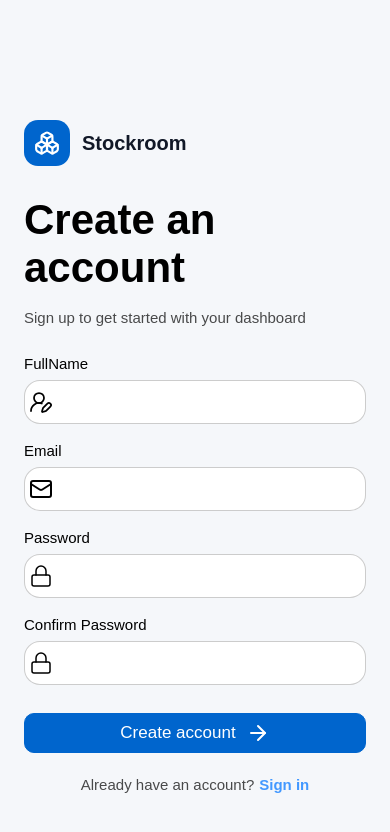
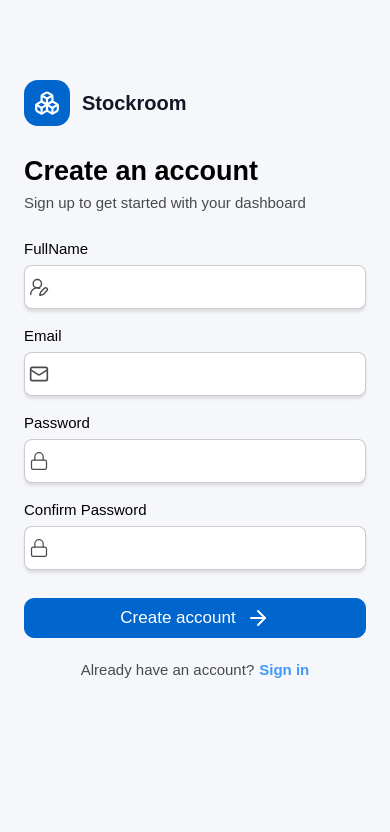
Before and after one commit to Atafo1/inventoryapp, a React (Vite) app: page /signup in a window 390 px wide. Shown: the top 832 px of the page. Built offline with nearby package versions, Linux system fonts and the light colour scheme.

Commit message:
login and sign up page changes

```diff
--- a/src/HomePage.css
+++ b/src/HomePage.css
@@ -232,7 +232,11 @@ form label{
   .fword {
     text-align: right;
   }
-
+ .icon {
+    width: 20px;
+    height: 20px;
+    opacity: 0.7;
+  }
 
 
   .signin-btn {
--- a/src/HomePage.tsx
+++ b/src/HomePage.tsx
@@ -87,11 +87,12 @@ export function HomePage() {
                 alignItems: "center",
                 backgroundColor: "white",
                 border: "1px solid rgba(0,0,0,0.2)",
+                boxShadow: "0px 3px 3px rgba(0, 0, 0, 0.10)",
                 padding: "1px",
                 borderRadius: "8px",
               }}
             >
-              <img src={mail} alt="Email icon" />
+              <img className="icon" src={mail} alt="Email icon" />
               <input
                 type="email"
                 value={email}
@@ -115,11 +116,12 @@ export function HomePage() {
                 alignItems: "center",
                 backgroundColor: "white",
                 border: "1px solid rgba(0,0,0,0.2)",
+                  boxShadow: "0px 3px 3px rgba(0, 0, 0, 0.10)",
                 padding: "3px",
                 borderRadius: "8px",
               }}
             >
-            <img src={lock}/>
+            <img className="icon" src={lock} alt="Password icon" />
             <input
               type="password"
               value={password}
--- a/src/pages/Signup.css
+++ b/src/pages/Signup.css
@@ -75,7 +75,7 @@ body{
 .thehead{
     text-align: left;
 }
-.welcome{
+.welcomeSecond{
     padding: 0px;
     padding-bottom: 5px;
     margin: 0px;
@@ -108,6 +108,7 @@ form input{
           align-items: center;
                 background-color: white;
                 border: 1px solid rgba(0,0,0,0.2);
+                 box-shadow: 0px 3px 3px rgba(0, 0, 0, 0.10);
                 padding: 3px;
                 border-radius: 8px;
 
@@ -176,7 +177,7 @@ form input{
     min-height: 100vh;
     justify-content: flex-start;
     align-items: stretch;
-    padding: 70px 24px;
+    padding: 30px 24px;
     background: #F5F7FA;
     box-sizing: border-box;
   }
@@ -214,9 +215,9 @@ form input{
     margin-bottom: 25px;
   }
 
-  .welcome {
-    font-size: 42px;
-    margin-bottom: 10px;
+  .welcomeSecond {
+    font-size: 27px;
+
   }
 
   .thehead p {
@@ -257,7 +258,7 @@ form input{
   }
   .form-style {
     padding: 4px;
-    border-radius: 16px;
+    border-radius: 8px;
     margin:0px
   }
 
--- a/src/pages/Signup.tsx
+++ b/src/pages/Signup.tsx
@@ -88,14 +88,14 @@ export function Signup() {
           </div>
           <form onSubmit={handleSignup}>
             <div className="thehead">
-              <h4 className="welcome">Create an account</h4>
+              <h4 className="welcomeSecond">Create an account</h4>
               <p>Sign up to get started with your dashboard</p>
             </div>
             <div className="pword-section">
               <p>FullName</p>
             </div>
             <div className="form-style" >
-              <img src={profileicon} />
+              <img className="icon" src={profileicon} alt="FullName icon" />
               <input
                 value={fullName}
                 onChange={(e) => setFullName(e.target.value)}
@@ -112,7 +112,7 @@ export function Signup() {
             </div>
 
             <div className="form-style">
-              <img src={mail} />
+              <img className="icon" src={mail} alt="Email icon" />
               <input
                 type="email"
                 value={email}
@@ -128,7 +128,7 @@ export function Signup() {
               <p>Password</p>
             </div>
             <div className="form-style">
-              <img src={lock} />
+              <img className="icon" src={lock} alt="Password icon" />
               <input
                 type="password"
                 value={password}
@@ -140,7 +140,7 @@ export function Signup() {
               <p>Confirm Password</p>
             </div>
             <div className="form-style">
-              <img src={lock} />
+              <img className="icon" src={lock} alt="Confirm Password icon" />
               <input
                 type="password"
                 value={confirmPassword}
```
